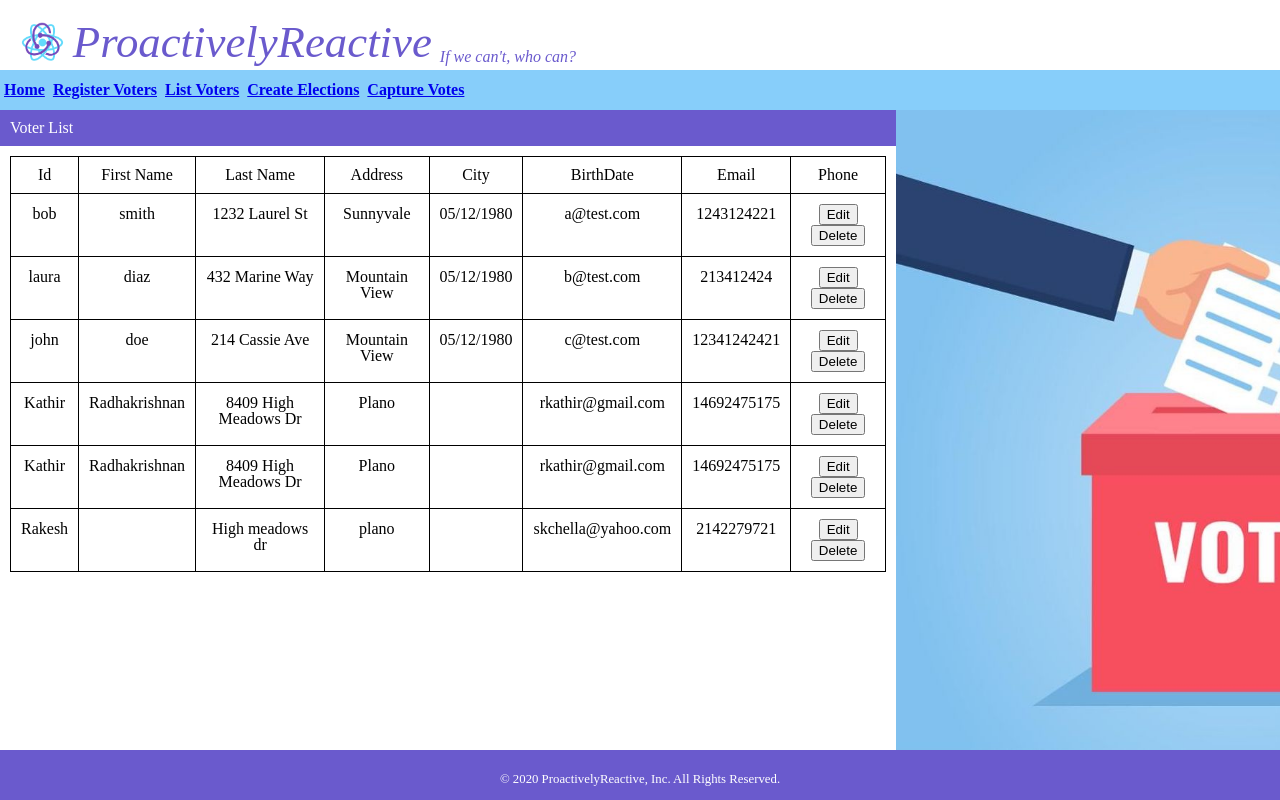
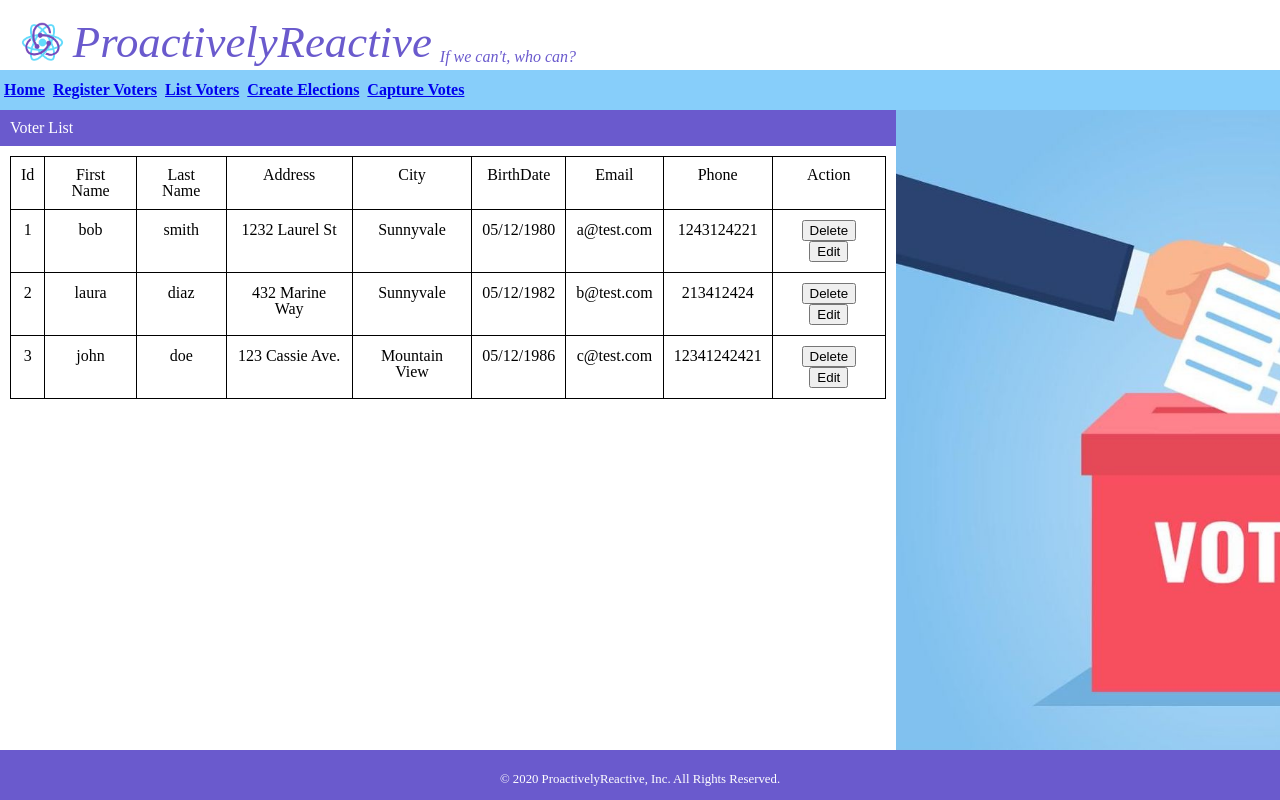
Before and after one commit to rkathir/ProactivelyReactive, a React (Create React App) app: page /listVoters in a window 1280 px wide. Built offline with nearby package versions, Linux system fonts and the light colour scheme; data requests are answered from the project's data file.

Commit message:
Workflow1 (#9)
* WorkFlow1

* Workflow1 changes

* Clean up colorlist

* Workflow1 Edit

* clean up after merge

Co-authored-by: Sudha Kaushik <Sudha_Kaushik@intuit.com>

```diff
--- a/db.json
+++ b/db.json
@@ -15,8 +15,8 @@
       "firstName": "laura",
       "lastName": "diaz",
       "address": "432 Marine Way",
-      "city": "Mountain View",
-      "birthdate": "05/12/1980",
+      "city": "Sunnyvale",
+      "birthdate": "05/12/1982",
       "email": "b@test.com",
       "phone": "213412424"
     },
@@ -24,90 +24,43 @@
       "id": 3,
       "firstName": "john",
       "lastName": "doe",
-      "address": "214 Cassie Ave",
+      "address": "123 Cassie Ave.",
       "city": "Mountain View",
-      "birthdate": "05/12/1980",
+      "birthdate": "05/12/1986",
       "email": "c@test.com",
       "phone": "12341242421"
-    },
-    {
-      "firstName": "Kathir",
-      "lastName": "Radhakrishnan",
-      "address": "8409 High Meadows Dr",
-      "city": "Plano",
-      "birthdate": "",
-      "email": "rkathir@gmail.com",
-      "phone": "14692475175",
-      "id": 4
-    },
-    {
-      "firstName": "Kathir",
-      "lastName": "Radhakrishnan",
-      "address": "8409 High Meadows Dr",
-      "city": "Plano",
-      "birthdate": "",
-      "email": "rkathir@gmail.com",
-      "phone": "14692475175",
-      "id": 5
-    },
-    {
-      "firstName": "Rakesh",
-      "lastName": "",
-      "address": "High meadows dr",
-      "city": "plano",
-      "birthdate": "",
-      "email": "skchella@yahoo.com",
-      "phone": "2142279721",
-      "id": 6
     }
   ],
   "electiondata": [
     {
-      "title": "Ganesh Yoga Tshirt | Yoga Shirts for Women, Men Bella Canvas TShirt",
+      "id": 1,
+      "title": "First election",
       "questions": [
         {
-          "title": "Question1",
+          "questionid": 1,
+          "title": "Do you agree the product is useful",
           "yesvote": 0,
-          "novote": 0,
+          "novote": 0
+        },
+        {
+          "questionid": 2,
+          "title": "Do you agree the product is useful",
+          "yesvote": 0,
+          "novote": 0
+        }
+      ],
+      "voters": [
+        {
           "id": 1
         },
         {
-          "title": "Question2",
-          "yesvote": 0,
-          "novote": 0,
           "id": 2
         }
       ],
-      "voters": [],
-      "totalvote": 0,
-      "question2add1": "Question1",
-      "question2add2": "Question2",
-      "id": 1
+      "totalvote": 0
     },
     {
-      "title": "Joy of Living Tee",
-      "questions": [
-        {
-          "title": "DDDD",
-          "yesvote": 0,
-          "novote": 0,
-          "id": 1
-        },
-        {
-          "title": "DDD",
-          "yesvote": 0,
-          "novote": 0,
-          "id": 2
-        }
-      ],
-      "voters": [],
-      "totalvote": 0,
-      "question2add1": "DDDD",
-      "question2add2": "DDD",
-      "id": 2
-    },
-    {
-      "title": "Software Engineer",
+      "title": "test",
       "questions": [
         {
           "title": "q1",
@@ -116,7 +69,7 @@
           "id": 1
         },
         {
-          "title": "q2",
+          "title": "q1",
           "yesvote": 0,
           "novote": 0,
           "id": 2
@@ -124,29 +77,7 @@
       ],
       "voters": [],
       "totalvote": 0,
-      "question2add1": "q1",
-      "question2add2": "q2",
-      "id": 3
-    },
-    {
-      "title": "ABCDDKKK",
-      "questions": [
-        {
-          "title": "Q1",
-          "yesvote": 0,
-          "novote": 0,
-          "id": 1
-        },
-        {
-          "title": "Q2",
-          "yesvote": 0,
-          "novote": 0,
-          "id": 2
-        }
-      ],
-      "voters": [],
-      "totalvote": 0,
-      "id": 4
+      "id": 2
     }
   ]
 }
--- a/src/actions/voterActions.js
+++ b/src/actions/voterActions.js
@@ -4,12 +4,17 @@ export const REFRESH_VOTERS_DONE_ACTION = 'REFRESH_VOTERS_DONE';
 export const ADD_VOTER_REQUEST_ACTION = 'ADD_VOTER_REQUEST';
 export const DELETE_VOTER_REQUEST_ACTION = 'DELETE_VOTER_REQUEST';
 export const EDIT_VOTER_REQUEST_ACTION = 'EDIT_VOTER_REQUEST';
+export const SAVE_VOTER_REQUEST_ACTION = 'SAVE_VOTER_REQUEST';
+export const CANCEL_VOTER_REQUEST_ACTION = 'SAVE_VOTER_REQUEST';
 
 export const createRefreshVotersRequestAction = () => ({ type: REFRESH_VOTERS_REQUEST_ACTION });
 export const createRefreshVotersDoneAction = (voters) => ({ type: REFRESH_VOTERS_DONE_ACTION, voters });
 export const createAddVoterRequestAction = voter => ({ type: ADD_VOTER_REQUEST_ACTION, voter });
 export const createDeleteVoterRequestAction = voterId => ({ type: DELETE_VOTER_REQUEST_ACTION, voterId });
-export const createEditVoterRequestAction = (voterId, voter) => ({ type: EDIT_VOTER_REQUEST_ACTION, voterId, voter });
+export const createEditVoterRequestAction = (voterId) => ({ type: EDIT_VOTER_REQUEST_ACTION, voterId});
+export const createSaveVoterRequestAction = voter => ({ type: SAVE_VOTER_REQUEST_ACTION, voter });
+export const createCancelVoterRequestAction = voter => ({ type: CANCEL_VOTER_REQUEST_ACTION, voter });
+
 
 export const refreshVoters = () => {
   return dispatch => {
@@ -18,7 +23,6 @@ export const refreshVoters = () => {
       .then(res => res.json())
       .then(voters => dispatch(createRefreshVotersDoneAction(voters)));
   };
-
 };
 
 export const addVoter = voter => {
@@ -26,18 +30,6 @@ export const addVoter = voter => {
     dispatch(createAddVoterRequestAction(voter));
     return fetch('http://localhost:3060/voters', {
       method: 'POST',
-      headers: { 'Content-Type': 'application/json' },
-      body: JSON.stringify(voter),
-    })
-      .then(() => dispatch(refreshVoters()));
-  };
-};
-
-export const editVoter = (voterId, voter) => {
-  return dispatch => {
-    dispatch(createEditVoterRequestAction(voterId, voter));
-    return fetch('http://localhost:3060/voters/' + encodeURIComponent(voterId), {
-      method: 'PUT',
       headers: { 'Content-Type': 'application/json' },
       body: JSON.stringify(voter),
     })
@@ -54,3 +46,15 @@ export const deleteVoter = voterId => {
       .then(() => dispatch(refreshVoters()));
   };
 };
+
+export const saveVoter = (voter) => {
+  return (dispatch) => {
+    dispatch(createSaveVoterRequestAction());
+    return fetch('http://localhost:3060/voters/' + encodeURIComponent(voter.id), {
+      method: 'PUT',
+      headers: { 'Content-Type': 'application/json' },
+      body: JSON.stringify(voter),
+    })
+      .then(() => dispatch(refreshVoters()));
+  };
+};
--- a/src/components/containers/VoterListPageContainer.js
+++ b/src/components/containers/VoterListPageContainer.js
@@ -5,7 +5,10 @@ import { useSelector, useDispatch } from 'react-redux';
 import {
   deleteVoter,
   refreshVoters,
-  editVoter,
+  createEditVoterRequestAction,
+  saveVoter,
+  createCancelVoterRequestAction,
+
 } from '../../actions/voterActions';
 
 import { VoterListPage } from '../pages/VoterListPage';
@@ -13,13 +16,16 @@ import { VoterListPage } from '../pages/VoterListPage';
 export const VoterListPageContainer = () => {
 
   const voters = useSelector(state => state.voters);
+  const editVoterId = useSelector(state => state.editVoterId);
 
   const dispatchProps = bindActionCreators({
     onDeleteVoter: deleteVoter,
     onRefreshVoters: refreshVoters,
-    onEditVoters: editVoter,
+    onEditVoter: createEditVoterRequestAction,
+    onCancelVoter: createCancelVoterRequestAction,
+    onSaveVoter: saveVoter,
   }, useDispatch());
 
 
-  return <VoterListPage {...dispatchProps} voters={voters} />;
+  return <VoterListPage {...dispatchProps} voters={voters} editVoterId={editVoterId} />;
 };
--- a/src/components/pages/VoterListPage.js
+++ b/src/components/pages/VoterListPage.js
@@ -5,10 +5,12 @@ import { ContentSection } from '../blocks/ContentSection';
 import { VoterList } from '../voter-tool/VoterList';
 
 export const VoterListPage = ({
-  voters,
+  voters, editVoterId,
   onDeleteVoter: deleteVoter,
   onRefreshVoters: refreshVoters,
-  onEditVoters: editVoter,
+  onEditVoter: editVoter,
+  onSaveVoter: saveVoter,
+  onCancelVoter: cancelVoter
 }) => {
 
   useEffect(() => {
@@ -20,7 +22,9 @@ export const VoterListPage = ({
       <SectionHeader headerText="Voter List" />
 
       <ContentSection>
-        <VoterList voters={voters} onDeleteVoter={deleteVoter} onEditVoter={editVoter} />
+        <VoterList voters={voters} onDeleteVoter={deleteVoter} onEditVoter={editVoter}
+          editVoterId={editVoterId} onSaveVoter={saveVoter} onCancelVoter={cancelVoter}
+        />
       </ContentSection>
 
     </>
--- a/src/components/pages/VoterRegistrationPage.js
+++ b/src/components/pages/VoterRegistrationPage.js
@@ -1,4 +1,4 @@
-import React, { useEffect } from 'react';
+import React from 'react';
 import { useHistory } from 'react-router-dom';
 
 import { SectionHeader } from '../blocks/SectionHeader';
--- /dev/null
+++ b/src/components/voter-tool/VoterEditRow.js
@@ -0,0 +1,48 @@
+import React from 'react';
+
+import { useForm } from '../../hooks/useForm';
+
+export const VoterEditRow = ({ voterRow, onSaveVoter, onCancelVoter: cancelVoter }) => {
+
+    const [ voterForm, change ] = useForm({
+        ...voterRow
+      });
+
+    const saveVoter = () => {
+        onSaveVoter({
+            ...voterForm,
+            id: voterRow.id,
+        });
+    };
+
+    return(
+        <tr>
+        <td>{voterRow.id}</td>
+        <td>
+            <input type="text" id="voter-firstname-input" name="firstName" value={voterForm.firstName} onChange={change} />
+        </td>
+        <td>
+            <input type="text" id="voter-lastname-input" name="lastname" value={ voterForm.lastName } onChange={change} />
+        </td>
+        <td>
+            <input type="text" id="voter-address-input" name="address" value={ voterForm.address } onChange={change} />
+        </td>
+        <td>
+            <input type="text" id="voter-city-input" name="city" value={ voterForm.city } onChange={change} />
+        </td>
+        <td>
+            <input type="text" id="voter-birthdate-input" name="birthdate" value={ voterForm.birthdate } onChange={change} />
+        </td>
+        <td>
+            <input type="text" id="voter-email-input" name="email" value={ voterForm.email } onChange={change} />
+        </td>
+        <td>
+            <input type="text" id="voter-phone-input" name="phone" value={ voterForm.phone } onChange={change} />
+        </td>
+        <td>
+            <button type="button" onClick={ saveVoter }>Save</button>
+            <button type="button" onClick={ cancelVoter }>Cancel</button>
+        </td>
+    </tr>
+    );
+}
--- a/src/components/voter-tool/VoterList.js
+++ b/src/components/voter-tool/VoterList.js
@@ -1,8 +1,15 @@
 import React from "react";
+
+import { VoterViewRow } from './VoterViewRow';
+import { VoterEditRow } from './VoterEditRow';
 
 import voterToolPageStyles from "./VoterList.module.css";
 
-export const VoterList = ({ voters, onEditVoter, onDeleteVoter }) => {
+export const VoterList = ({
+  voters, editVoterId,
+  onEditVoter: editVoter, onDeleteVoter: deleteVoter,
+  onSaveVoter: saveVoter, onCancelVoter: cancelVoter,
+  }) => {
   return (
     <table>
       <thead>
@@ -15,24 +22,14 @@ export const VoterList = ({ voters, onEditVoter, onDeleteVoter }) => {
           <th>BirthDate</th>
           <th>Email</th>
           <th>Phone</th>
+          <th>Action</th>
         </tr>
       </thead>
       <tbody className={voterToolPageStyles.voterList}>
-        {voters.map((c) => (
-          <tr key={c.id}>
-            <td>{c.firstName}</td>
-            <td>{c.lastName}</td>
-            <td>{c.address}</td>
-            <td>{c.city}</td>
-            <td>{c.birthdate}</td>
-            <td>{c.email}</td>
-            <td>{c.phone}</td>
-            <td>
-              <button type="button" onClick={() => onEditVoter(c.id)}>Edit</button>
-              <button type="button" onClick={() => onDeleteVoter(c.id)}>Delete</button>
-            </td>
-          </tr>
-        ))}
+        {voters.map((voter) => editVoterId === voter.id
+          ? <VoterEditRow key={voter.id} voterRow={voter} onSaveVoter={saveVoter} onCancelVoter={cancelVoter} />
+          : <VoterViewRow key={voter.id} voterRow={voter} onEditVoter={editVoter} onDeleteVoter={deleteVoter} />
+        )}
       </tbody>
     </table>
   );
--- /dev/null
+++ b/src/components/voter-tool/VoterViewRow.js
@@ -0,0 +1,22 @@
+import React from 'react';
+
+export const VoterViewRow = ({ voterRow, onEditVoter: editVoter, onDeleteVoter: deleteVoter }) => {
+
+    return(
+        <tr>
+            <td>{voterRow.id}</td>
+            <td>{voterRow.firstName}</td>
+            <td>{voterRow.lastName}</td>
+            <td>{voterRow.address}</td>
+            <td>{voterRow.city}</td>
+            <td>{voterRow.birthdate}</td>
+            <td>{voterRow.email}</td>
+            <td>{voterRow.phone}</td>
+
+            <td>
+                <button type="button" onClick={ () => deleteVoter(voterRow.id) }>Delete</button>
+                <button type="button" onClick={() => editVoter(voterRow.id)}>Edit</button>
+            </td>
+        </tr>
+    );
+}
--- a/src/stores/voterStore.js
+++ b/src/stores/voterStore.js
@@ -2,9 +2,9 @@ import { createStore, applyMiddleware } from "redux";
 import thunk from "redux-thunk";
 import { composeWithDevTools } from "redux-devtools-extension";
 
-import { voterReducer } from "../reducers/voterReducer";
+import { appReducer } from "../reducers/voterReducer";
 
 export const voterStore = createStore(
-  voterReducer,
+  appReducer,
   composeWithDevTools(applyMiddleware(thunk))
 );
```
Also changed, not shown: src/components/election-mgr/ElectionDataForm.js (+49 -21 lines), src/reducers/appReducers.js (+17 -6 lines), src/reducers/voterReducer.js (+26 -6 lines).
